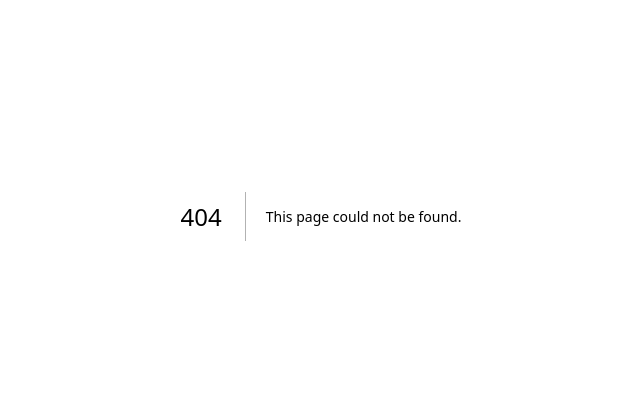
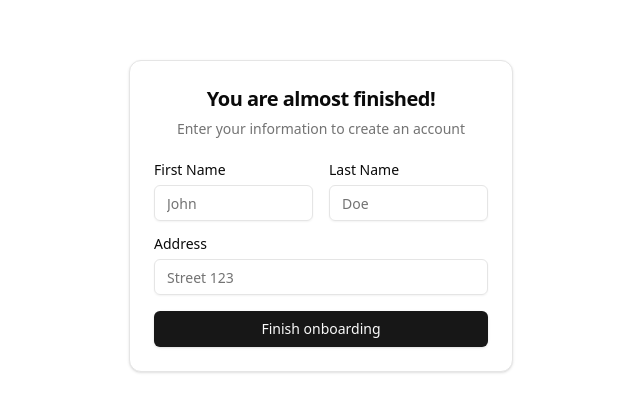
Before and after one commit to riyan047/invoicepro, a Next.js app: page /onboarding in a window 1280 px wide. Before the commit this address had no page. Shown: the part 184-596 px from the top of the page, without its empty margins (319-959 px from the left). Built offline with nearby package versions, Linux system fonts and the light colour scheme.

Commit message:
onboarding page

```diff
--- /dev/null
+++ b/app/actions.ts
@@ -0,0 +1,11 @@
+"use server";
+
+import { requierUser } from "./utils/hooks";
+
+
+
+export async function onboardUser() {
+  const session = await requierUser();
+
+
+}
--- a/app/components/submitButtons.tsx
+++ b/app/components/submitButtons.tsx
@@ -3,7 +3,11 @@ import { Button } from "@/components/ui/button";
 import { Loader2 } from "lucide-react";
 import { useFormStatus } from "react-dom";
 
-const SubmitButton = () => {
+interface iAppProps {
+    text: string
+}
+
+const SubmitButton = ({ text }: iAppProps) => {
     const { pending } = useFormStatus();
     return (
         <>
@@ -13,13 +17,14 @@ const SubmitButton = () => {
                     className="w-full"
                 >
                     <Loader2 className=" size-4
-                    animate-spin" />Please wait...
+                    animate-spin" />
+                    Please wait...
                 </Button>)
                     :
                     (<Button
                         type="submit"
                         className="w-full"
-                    >Submit</Button>)
+                    >{text}</Button>)
             }
         </>
     )
--- a/app/login/page.tsx
+++ b/app/login/page.tsx
@@ -43,7 +43,7 @@ export default async function Login() {
                                     placeholder="hello@hello.com"
                                 />
                             </div>
-                            <SubmitButton />
+                            <SubmitButton text="Login"/>
                         </form>
                     </CardContent>
                 </Card>
--- /dev/null
+++ b/app/onboarding/page.tsx
@@ -0,0 +1,45 @@
+import { Card, CardContent, CardDescription, CardFooter, CardHeader, CardTitle } from "@/components/ui/card";
+import { Input } from "@/components/ui/input";
+import { Label } from "@/components/ui/label";
+import SubmitButton from "../components/submitButtons";
+
+export default function Onboarding() {
+    return (
+        <div className="min-h-screen w-screen flex items-center justify-center">
+            <Card className="max-w-sm mx-auto">
+                <CardHeader>
+                    <CardTitle className="text-xl text-center">
+                        You are almost finished!
+                    </CardTitle>
+                    <CardDescription className="text-center">
+                        Enter your information to create an account
+                    </CardDescription>
+                </CardHeader>
+                <CardContent>
+                    <form
+                        action={async () => {
+                            "use server"
+
+                        }}
+                        className="grid gap-4">
+                        <div className="grid grid-cols-2 gap-4">
+                            <div className="flex flex-col gap-2">
+                                <Label>First Name</Label>
+                                <Input placeholder="John" />
+                            </div>
+                            <div className="flex flex-col gap-2">
+                                <Label>Last Name</Label>
+                                <Input placeholder="Doe" />
+                            </div>
+                        </div>
+                        <div className="flex flex-col gap-2">
+                            <Label>Address</Label>
+                            <Input placeholder="Street 123" />
+                        </div>
+                        <SubmitButton text="Finish onboarding" />
+                    </form>
+                </CardContent>
+            </Card>
+        </div>
+    );
+}
```
